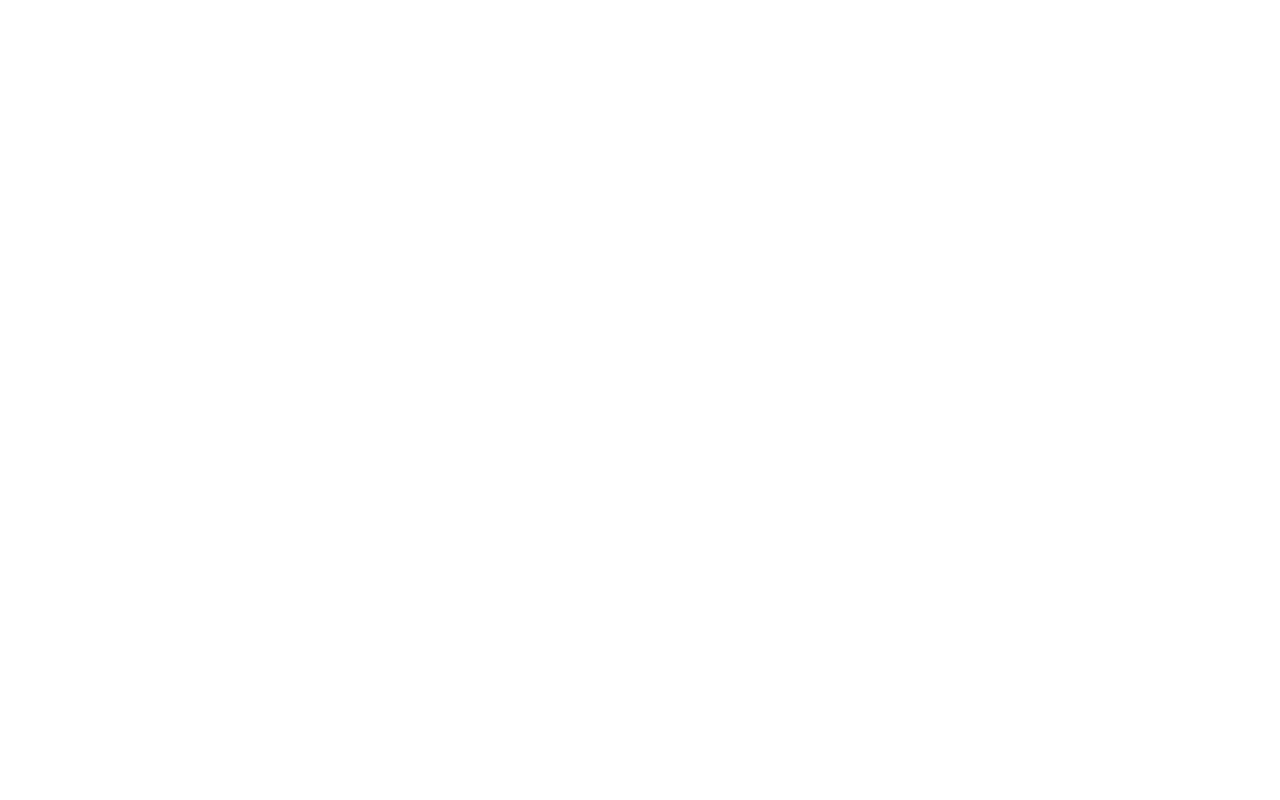
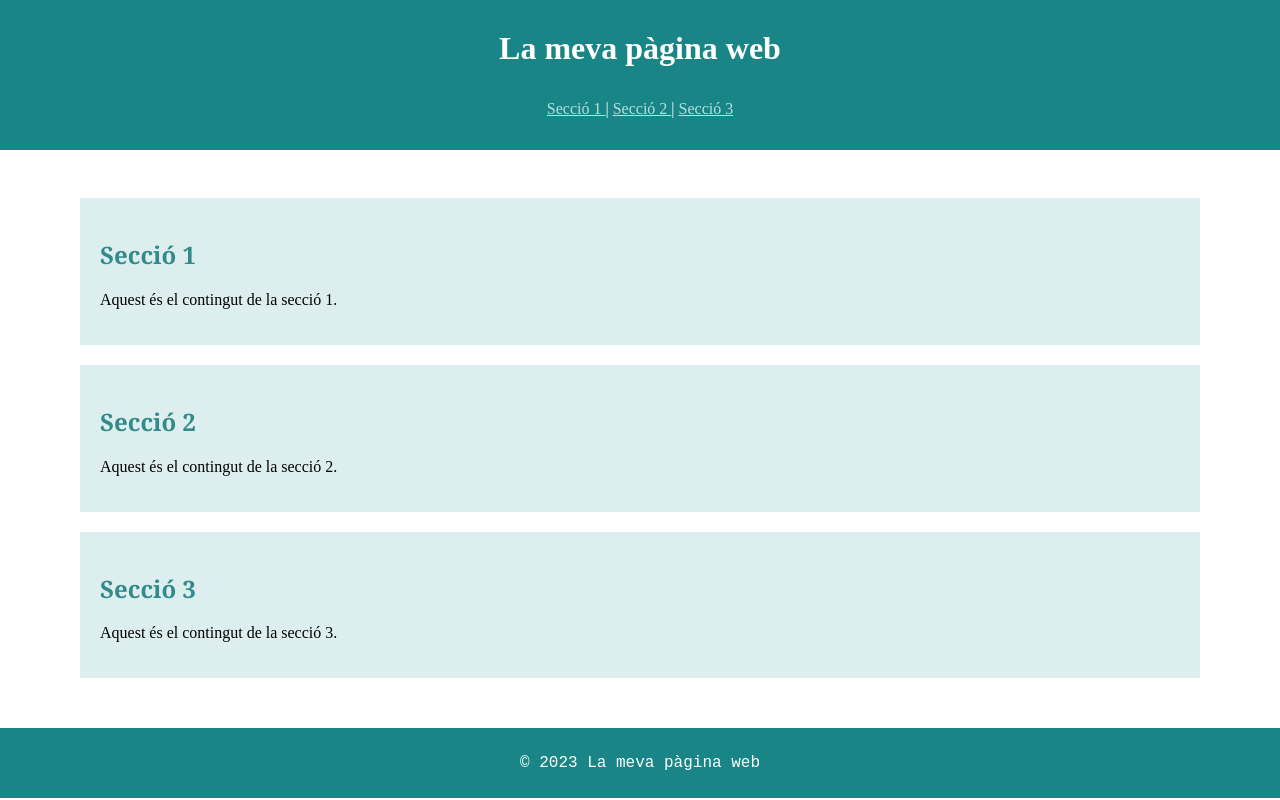
Before and after one commit to Anguelinalev/m4, a plain HTML site: page index/index.html in a window 1280 px wide. Drawn offline with Linux system fonts and the light colour scheme.

Commit message:
Completat

```diff
--- a/index/index.html
+++ b/index/index.html
@@ -1,10 +1,51 @@
 <!DOCTYPE html>
 <html lang="en">
-<head>
+
+    <head>
     <meta charset="UTF-8">
-    <title>index</title>
-</head>
-<body>
+    <link rel="stylesheet" href="style_index.css">
+    <title>Index</title>
+    </head>
 
-</body>
+<!-- Afegim l'idioma i els caràcters utlitzts al codi i definim l'estil de la nostra pàgina amb un External CSS (document css extern). -->
+<!-- Per organitzar el nostre codi, fem servir diferents etiquetes (labels) com header, nav, main, section i footer,
+    que ens ajudaran a visualitar tot de manera més clara. -->
+
+    <body>
+        <header>
+            <h1> La meva pàgina web </h1>
+
+        </header>
+        <nav>
+            <!-- Apliquem enllaços -->
+            <a href="#">  Secció 1 </a>
+            <span> | </span>
+            <a href="#"> Secció 2 </a>
+            <span> | </span>
+            <a href="#"> Secció 3 </a>
+        </nav>
+        <main>
+            <!-- Apliquem id's únics a cada secció -->
+            <section id="seccio1">
+                <h2> Secció 1 </h2>
+                <p> Aquest és el contingut de la secció 1. </p>
+            </section>
+            <section id="seccio2">
+                <h2> Secció 2 </h2>
+                <p> Aquest és el contingut de la secció 2. </p>
+            </section>
+            <section id="seccio3">
+                <h2> Secció 3 </h2>
+                <p> Aquest és el contingut de la secció 3. </p>
+            </section>
+
+        </main>
+
+        <footer>
+            <!-- El '&copy;' l'utilitzem per introduir el símbol de copyright -->
+            <p> &copy; 2023 La meva pàgina web </p>
+        </footer>
+
+    </body>
+
 </html>
--- a/index/style_index.css
+++ b/index/style_index.css
@@ -0,0 +1,63 @@
+
+/* El 'margin' el fem servir per crear marges i el padding per crear opacitat. Apliquem un margin i padding de zero píxels
+per poder introduir una capçalera sense marges. */
+body {
+margin: 0px;
+padding: 0px;
+}
+
+/* Amb 'position: fixed' al header (a la capçelera) fem que la posició de la mateixa sigui fixa en la pàgina,
+ és a dir, si fem scroll haurà de seguir en pantalla fixament en el lloc que li hem assignat.
+'Width' configura l'amplada i funciona amb la mesura de vw, 1 vw equival a 1 percentatge de la pàgina (es fa servir per
+que no es desplacin els elements quan el dispositiu sigui un altre, com per exemple, un mòbil). I 'height' té la mateixa funció,
+només que configura l'altura, i la seva mesura son vh tot i que en aquest cas s'ha configurat amb píxels.  */
+header{
+position: fixed;
+width: 100vw;
+text-align: center;
+background-color: #198586;
+margin-bottom: 30px;
+height: 150px;
+}
+
+/* L'atrubit 'sticky' en quant a la posició de l'etiqueta nav fa la funció de relative fins que fas scroll, que funciona com a fixed.  */
+nav{
+position: sticky;
+text-align: center;
+top: 100px;
+color: white;
+}
+
+a{
+color: #B8E0E0;
+}
+
+main{
+margin-top: 180px;
+margin-bottom: 50px;
+}
+
+h1 {
+margin-top: 30px;
+margin-bottom: 30px;
+color: white;
+}
+
+h2{
+font-family: georgia;
+color: #328A8B;
+}
+
+#seccio1 , #seccio2 , #seccio3 {
+background-color: #DDEEEE;
+margin: 20px 80px;
+padding: 20px;
+}
+
+footer{
+text-align: center;
+color: white;
+background-color: #198586;
+font-family: courier new;
+padding: 10px;
+}
```
